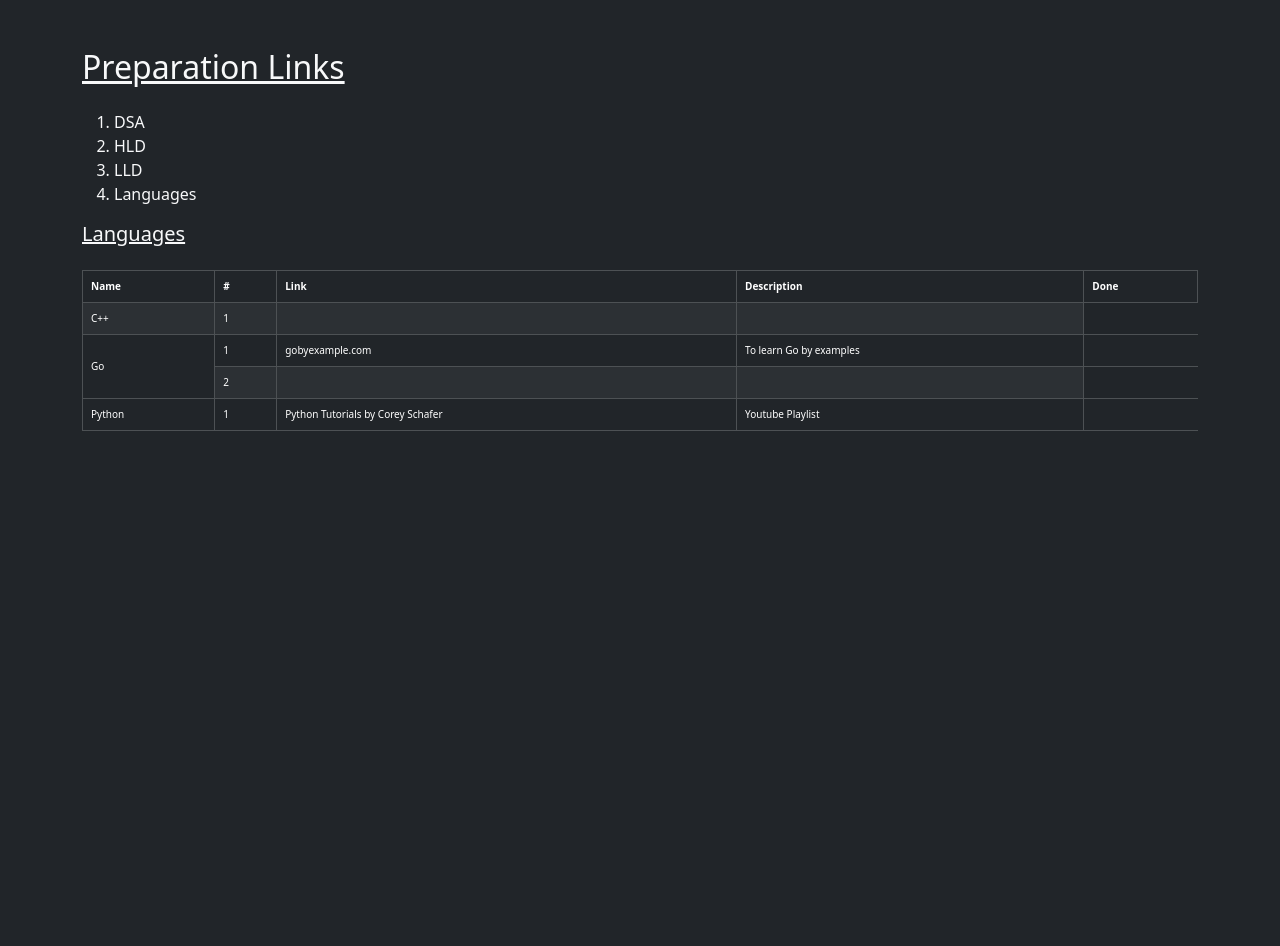
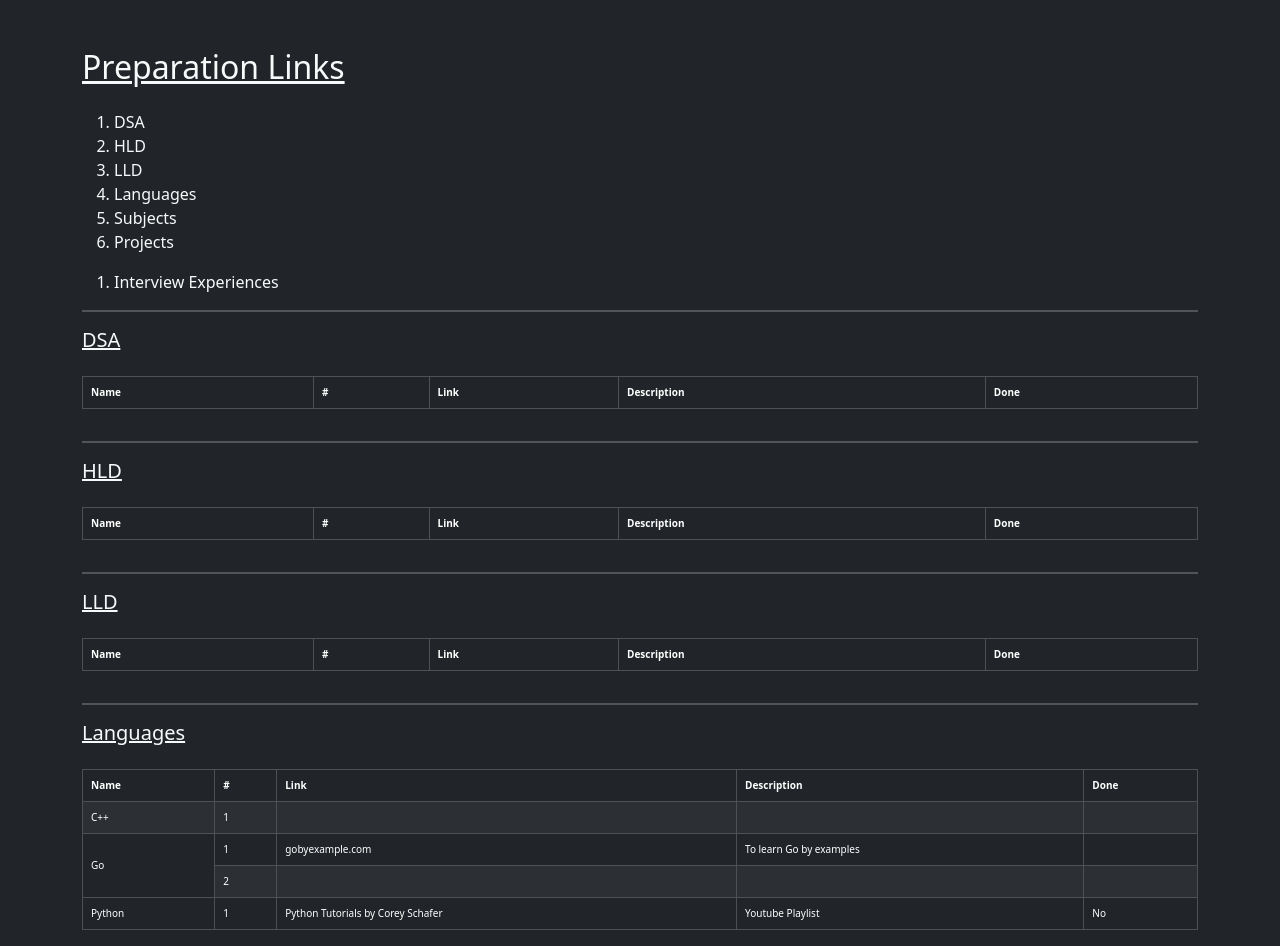
Before and after one commit to aki-sud/MyPreparationLinks, a plain HTML site: page index.html in a window 1280 px wide. Before the commit the page ends 800 px from the top, so only its background shows below. Drawn offline with nearby package versions, Linux system fonts and the light colour scheme.

Commit message:
Updating files

```diff
--- a/index.html
+++ b/index.html
@@ -1,5 +1,6 @@
 <!DOCTYPE html>
 <html lang="en">
+
 <head>
     <meta charset="UTF-8" />
     <meta name="viewport" content="width=device-width, initial-scale=1" />
@@ -8,20 +9,78 @@
     <link href="https://cdn.jsdelivr.net/npm/bootstrap@5.3.3/dist/css/bootstrap.min.css" rel="stylesheet" />
     <link rel="stylesheet" href="styles.css">
 </head>
+
 <body class="bg-dark text-light">
 
     <div class="container mt-5">
         <h2 class="mb-4"><u>Preparation Links</u></h2>
 
         <ol>
-    <li><a href="#section1">DSA</a></li>
-    <li><a href="#section2">HLD</a></li>
-    <li><a href="#section2">LLD</a></li>
+            <li><a href="#Section_DSA">DSA</a></li>
+            <li><a href="#Section_HLD">HLD</a></li>
+            <li><a href="#Section_LLD">LLD</a></li>
             <li><a href="#Section_Languages">Languages</a></li>
+            <li><a href="#Section_Subjects">Subjects</a></li>
+            <li><a href="#Section_Projects">Projects</a></li>
+        </ol>
+        <ol>
+            <li><a href="#Section_Interview_Experiences">Interview Experiences</a></li>
         </ol>
 
+        <!-- Section DSA -->
+        <hr class="border border-w">
+        <h5 id="Section_DSA" class="mb-4"><u>DSA</u></h5>
+        <div class="table-responsive">
+            <table class="table table-dark table-striped table-bordered">
+                <thead class="table-dark">
+                    <tr>
+                        <th>Name</th>
+                        <th>#</th>
+                        <th>Link</th>
+                        <th>Description</th>
+                        <th>Done</th>
+                    </tr>
+                </thead>
+            </table>
+        </div>
+
+        <!-- Section HLD -->
+        <hr class="border border-w">
+        <h5 id="Section_HLD" class="mb-4"><u>HLD</u></h5>
+        <div class="table-responsive">
+            <table class="table table-dark table-striped table-bordered">
+                <thead class="table-dark">
+                    <tr>
+                        <th>Name</th>
+                        <th>#</th>
+                        <th>Link</th>
+                        <th>Description</th>
+                        <th>Done</th>
+                    </tr>
+                </thead>
+            </table>
+        </div>
+
+        <!-- Section LLD -->
+        <hr class="border border-w">
+        <h5 id="Section_LLD" class="mb-4"><u>LLD</u></h5>
+        <div class="table-responsive">
+            <table class="table table-dark table-striped table-bordered">
+                <thead class="table-dark">
+                    <tr>
+                        <th>Name</th>
+                        <th>#</th>
+                        <th>Link</th>
+                        <th>Description</th>
+                        <th>Done</th>
+                    </tr>
+                </thead>
+            </table>
+        </div>
+
+        <!-- Section Languages -->
+        <hr class="border border-w">
         <h5 id="Section_Languages" class="mb-4"><u>Languages</u></h5>
-
         <div class="table-responsive">
             <table class="table table-dark table-striped table-bordered">
                 <thead class="table-dark">
@@ -39,23 +98,29 @@
                         <td>1</td>
                         <td><a href="" target="_blank" rel="noopener noreferrer"></a></td>
                         <td></td>
+                        <td></td>
                     </tr>
                     <tr>
                         <td rowspan="2" class="align-middle">Go</td>
                         <td>1</td>
-          <td><a href="https://gobyexample.com/" target="_blank" rel="noopener noreferrer">gobyexample.com</a></td>
+                        <td><a href="https://gobyexample.com/" target="_blank"
+                                rel="noopener noreferrer">gobyexample.com</a></td>
                         <td>To learn Go by examples</td>
+                        <td></td>
                     </tr>
                     <tr>
                         <td>2</td>
                         <td><a href="" target="" rel="noopener noreferrer"></a></td>
                         <td></td>
+                        <td></td>
                     </tr>
                     <tr>
                         <td rowspan="1" class="align-middle">Python</td>
                         <td>1</td>
-          <td><a href="https://www.youtube.com/playlist?list=PL-osiE80TeTt2d9bfVyTiXJA-UTHn6WwU" target="_blank" rel="noopener noreferrer">Python Tutorials by Corey Schafer</a></td>
+                        <td><a href="https://www.youtube.com/playlist?list=PL-osiE80TeTt2d9bfVyTiXJA-UTHn6WwU"
+                                target="_blank" rel="noopener noreferrer">Python Tutorials by Corey Schafer</a></td>
                         <td>Youtube Playlist</td>
+                        <td>No</td>
                     </tr>
                 </tbody>
             </table>
@@ -65,4 +130,5 @@
     <!-- Bootstrap JS Bundle -->
     <script src="https://cdn.jsdelivr.net/npm/bootstrap@5.3.3/dist/js/bootstrap.bundle.min.js"></script>
 </body>
+
 </html>
--- a/styles.css
+++ b/styles.css
@@ -1,4 +1,6 @@
-table, th, td {
+table,
+th,
+td {
     font-size: 10px;
 }
 
```
Lines whose indentation alone changed are shown as unchanged.
